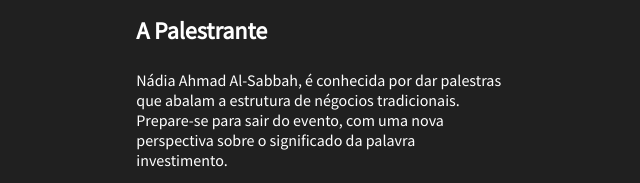
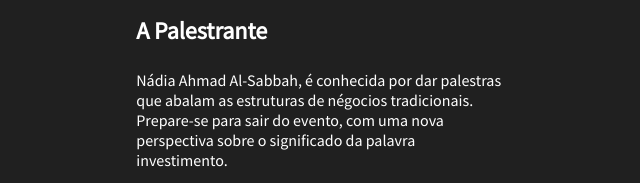
Before and after one commit to avxsouza/pagina-html-workshop, a plain HTML site: page index.html in a window 1280 px wide. Shown: the part 613-796 px from the top of the page, 363-1003 px from the left. Drawn offline with Linux system fonts and the light colour scheme; a web font is replaced by a local one.

Commit message:
arquivo index atualizado

```diff
--- a/index.html
+++ b/index.html
@@ -48,7 +48,7 @@
                     A Palestrante
                 </h3>
                 <p>
-                    Nádia Ahmad Al-Sabbah, é conhecida por dar palestras que abalam a estrutura de négocios tradicionais. Prepare-se para sair do evento, com uma nova perspectiva sobre o significado da palavra investimento.
+                    Nádia Ahmad Al-Sabbah, é conhecida por dar palestras que abalam as estruturas de négocios tradicionais. Prepare-se para sair do evento, com uma nova perspectiva sobre o significado da palavra investimento.
                 </p>
                 <p>
                     Empresária conceituada no ramo de negócios e investimentos há mais de 10 anos, formada em econômia na Universidade de Harvard e Doutora em Gestão Empresarial na USP. Escritora do livro best-seller: 'A arte de investir com simplicidade'.
```
